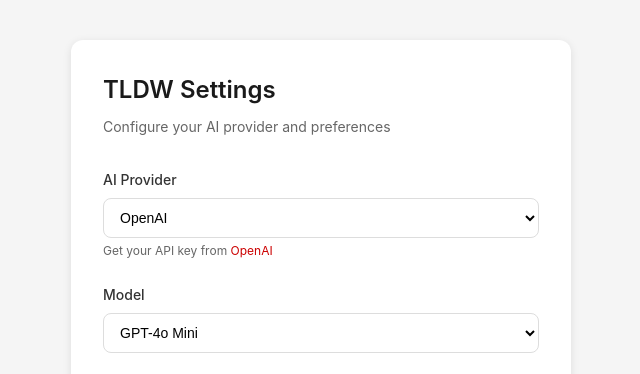
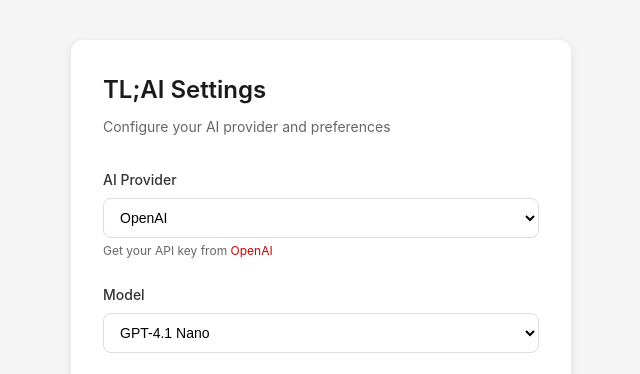
Before and after one commit to k33bs/tldw, a website built with Vite: page src/options/index.html in a window 1280 px wide. Shown: the top 374 px of the page, 319-959 px from the left. Built offline with nearby package versions, Linux system fonts and the light colour scheme; some packages are replaced by stand-ins of ours.

Commit message:
Rename to TL;AI, add 5 providers, enable prompt caching
- Rename from TLDW to TL;AI across all files (package name, UI,
  logs, docs, privacy policy)
- Add DeepSeek, Grok (xAI), Mistral, GLM (Zhipu AI), and Kimi
  (Moonshot) as AI providers using a shared OpenAI-compatible adapter
- Update model lists for all 8 providers with latest 2025/2026 models
  including GPT-5.2, Claude Opus 4.6, Gemini 3, Grok 4.1, GLM 5
- Separate system instructions from user content across all adapters
  to enable prompt caching (Anthropic cache_control, OpenAI/DeepSeek
  automatic prefix caching, Gemini systemInstruction)

```diff
--- a/package.json
+++ b/package.json
@@ -1,12 +1,12 @@
 {
-  "name": "tldw",
+  "name": "tlai",
   "version": "1.0.0",
-  "description": "TL;DW - AI-powered YouTube video summaries so you don't have to watch",
+  "description": "TL;AI - AI-powered YouTube video summaries so you don't have to watch",
   "type": "module",
   "scripts": {
     "dev": "vite build --watch",
     "build": "vite build",
-    "build:zip": "npm run build && rm -f tldw.zip && zip -r tldw.zip manifest.json dist/ src/sidepanel/index.html src/sidepanel/sidepanel.css src/options/index.html assets/ -x '*.map'",
+    "build:zip": "npm run build && rm -f tlai.zip && zip -r tlai.zip manifest.json dist/ src/sidepanel/index.html src/sidepanel/sidepanel.css src/options/index.html assets/ -x '*.map'",
     "typecheck": "tsc --noEmit",
     "test": "vitest run",
     "test:watch": "vitest",
--- a/src/content/youtube.ts
+++ b/src/content/youtube.ts
@@ -21,7 +21,7 @@
 chrome.runtime.onMessage.addListener((message, _sender, sendResponse) => {
   if (message.type === 'GET_TRANSCRIPT') {
     handleGetTranscript().then(sendResponse).catch((error) => {
-      console.error('[TLDW] Error:', error);
+      console.error('[TL;AI] Error:', error);
       sendResponse({ error: error.message });
     });
     return true; // Async response
@@ -221,7 +221,7 @@
       }
     }
   } catch (e) {
-    console.error('[TLDW] Innertube API error:', e);
+    console.error('[TL;AI] Innertube API error:', e);
   }
 
   return [];
@@ -283,7 +283,7 @@
       }
     }
   } catch (e) {
-    console.error('[TLDW] YT API error:', e);
+    console.error('[TL;AI] YT API error:', e);
   }
 
   return [];
--- a/src/lib/storage.ts
+++ b/src/lib/storage.ts
@@ -1,4 +1,4 @@
-export type AIProvider = 'openai' | 'anthropic' | 'gemini';
+export type AIProvider = 'openai' | 'anthropic' | 'gemini' | 'deepseek' | 'grok' | 'mistral' | 'glm' | 'kimi';
 
 export interface Settings {
   provider: AIProvider;
@@ -10,22 +10,71 @@
 export const DEFAULT_SETTINGS: Settings = {
   provider: 'openai',
   apiKey: '',
-  model: 'gpt-4o-mini',
+  model: 'gpt-4.1-nano',
   summaryLength: 'medium',
 };
 
 export const MODELS: Record<AIProvider, { id: string; name: string }[]> = {
   openai: [
+    { id: 'gpt-4.1-nano', name: 'GPT-4.1 Nano' },
     { id: 'gpt-4o-mini', name: 'GPT-4o Mini' },
+    { id: 'gpt-4.1-mini', name: 'GPT-4.1 Mini' },
     { id: 'gpt-4o', name: 'GPT-4o' },
+    { id: 'gpt-4.1', name: 'GPT-4.1' },
+    { id: 'o4-mini', name: 'o4-mini' },
+    { id: 'gpt-5-nano', name: 'GPT-5 Nano' },
+    { id: 'gpt-5-mini', name: 'GPT-5 Mini' },
+    { id: 'gpt-5', name: 'GPT-5' },
+    { id: 'gpt-5.2', name: 'GPT-5.2' },
   ],
   anthropic: [
-    { id: 'claude-3-5-haiku-latest', name: 'Claude 3.5 Haiku' },
-    { id: 'claude-sonnet-4-20250514', name: 'Claude Sonnet 4' },
+    { id: 'claude-3-haiku-20240307', name: 'Claude 3 Haiku' },
+    { id: 'claude-haiku-4-5', name: 'Claude Haiku 4.5' },
+    { id: 'claude-sonnet-4-0', name: 'Claude Sonnet 4' },
+    { id: 'claude-sonnet-4-5', name: 'Claude Sonnet 4.5' },
+    { id: 'claude-opus-4-6', name: 'Claude Opus 4.6' },
   ],
   gemini: [
-    { id: 'gemini-1.5-flash', name: 'Gemini 1.5 Flash' },
-    { id: 'gemini-1.5-pro', name: 'Gemini 1.5 Pro' },
+    { id: 'gemini-2.5-flash-lite', name: 'Gemini 2.5 Flash Lite' },
+    { id: 'gemini-2.5-flash', name: 'Gemini 2.5 Flash' },
+    { id: 'gemini-2.5-pro', name: 'Gemini 2.5 Pro' },
+    { id: 'gemini-3-flash-preview', name: 'Gemini 3 Flash' },
+    { id: 'gemini-3-pro-preview', name: 'Gemini 3 Pro' },
+  ],
+  deepseek: [
+    { id: 'deepseek-chat', name: 'DeepSeek V3' },
+    { id: 'deepseek-reasoner', name: 'DeepSeek R1' },
+  ],
+  grok: [
+    { id: 'grok-3-mini', name: 'Grok 3 Mini' },
+    { id: 'grok-3', name: 'Grok 3' },
+    { id: 'grok-4-0709', name: 'Grok 4' },
+    { id: 'grok-4-fast-non-reasoning', name: 'Grok 4 Fast' },
+    { id: 'grok-4-1-fast-non-reasoning', name: 'Grok 4.1 Fast' },
+    { id: 'grok-4-1-fast-reasoning', name: 'Grok 4.1 Fast (Reasoning)' },
+  ],
+  mistral: [
+    { id: 'mistral-small-latest', name: 'Mistral Small' },
+    { id: 'mistral-medium-latest', name: 'Mistral Medium' },
+    { id: 'mistral-large-latest', name: 'Mistral Large' },
+    { id: 'magistral-small-latest', name: 'Magistral Small' },
+    { id: 'magistral-medium-latest', name: 'Magistral Medium' },
+  ],
+  glm: [
+    { id: 'glm-4-plus', name: 'GLM 4 Plus' },
+    { id: 'glm-4.5-flash', name: 'GLM 4.5 Flash' },
+    { id: 'glm-4.5-air', name: 'GLM 4.5 Air' },
+    { id: 'glm-4.5', name: 'GLM 4.5' },
+    { id: 'glm-4.6', name: 'GLM 4.6' },
+    { id: 'glm-4.7', name: 'GLM 4.7' },
+    { id: 'glm-5', name: 'GLM 5' },
+  ],
+  kimi: [
+    { id: 'moonshot-v1-32k', name: 'Moonshot V1 32K' },
+    { id: 'moonshot-v1-128k', name: 'Moonshot V1 128K' },
+    { id: 'kimi-k2-0711-preview', name: 'Kimi K2' },
+    { id: 'kimi-k2-thinking', name: 'Kimi K2 Thinking' },
+    { id: 'kimi-k2.5', name: 'Kimi K2.5' },
   ],
 };
 
--- a/src/options/index.html
+++ b/src/options/index.html
@@ -3,7 +3,7 @@
 <head>
   <meta charset="UTF-8">
   <meta name="viewport" content="width=device-width, initial-scale=1.0">
-  <title>TLDW - Settings</title>
+  <title>TL;AI - Settings</title>
   <style>
     * {
       box-sizing: border-box;
@@ -166,7 +166,7 @@
 </head>
 <body>
   <div class="container">
-    <h1>TLDW Settings</h1>
+    <h1>TL;AI Settings</h1>
     <p class="subtitle">Configure your AI provider and preferences</p>
 
     <form id="settings-form">
@@ -176,6 +176,11 @@
           <option value="openai">OpenAI</option>
           <option value="anthropic">Anthropic (Claude)</option>
           <option value="gemini">Google Gemini</option>
+          <option value="deepseek">DeepSeek</option>
+          <option value="grok">Grok (xAI)</option>
+          <option value="mistral">Mistral</option>
+          <option value="glm">GLM (Zhipu AI)</option>
+          <option value="kimi">Kimi (Moonshot)</option>
         </select>
         <p class="provider-info" id="provider-info"></p>
       </div>
--- a/src/options/options.ts
+++ b/src/options/options.ts
@@ -13,6 +13,11 @@
   openai: { name: 'OpenAI', url: 'https://platform.openai.com/api-keys' },
   anthropic: { name: 'Anthropic', url: 'https://console.anthropic.com/settings/keys' },
   gemini: { name: 'Google AI Studio', url: 'https://aistudio.google.com/app/apikey' },
+  deepseek: { name: 'DeepSeek', url: 'https://platform.deepseek.com/api_keys' },
+  grok: { name: 'xAI', url: 'https://console.x.ai/' },
+  mistral: { name: 'Mistral', url: 'https://console.mistral.ai/api-keys/' },
+  glm: { name: 'Zhipu AI', url: 'https://open.bigmodel.cn/usercenter/apikeys' },
+  kimi: { name: 'Moonshot AI', url: 'https://platform.moonshot.cn/console/api-keys' },
 };
 
 function updateModelOptions(provider: AIProvider, currentModel?: string) {
--- a/src/sidepanel/sidepanel.ts
+++ b/src/sidepanel/sidepanel.ts
@@ -99,7 +99,7 @@
     await new Promise((resolve) => setTimeout(resolve, 100));
     return true;
   } catch (error) {
-    console.error('[TLDW] Failed to inject content script:', error);
+    console.error('[TL;AI] Failed to inject content script:', error);
     return false;
   }
 }
@@ -242,7 +242,7 @@
   try {
     await sendToContent({ type: 'SEEK_TO_TIMESTAMP', timestamp }, 1);
   } catch (error) {
-    console.error('[TLDW] Failed to seek:', error);
+    console.error('[TL;AI] Failed to seek:', error);
     showToast('Could not seek. Try refreshing the page.');
   }
 }
```
Also changed, not shown: PRIVACY.md (+3 -3 lines), src/lib/ai-providers.ts (+49 -22 lines), src/sidepanel/index.html (+2 -2 lines), tests/e2e/extension.spec.ts (+4 -4 lines), tests/unit/ai-adapters.test.ts (+16 -3 lines), README.md, manifest.json.
